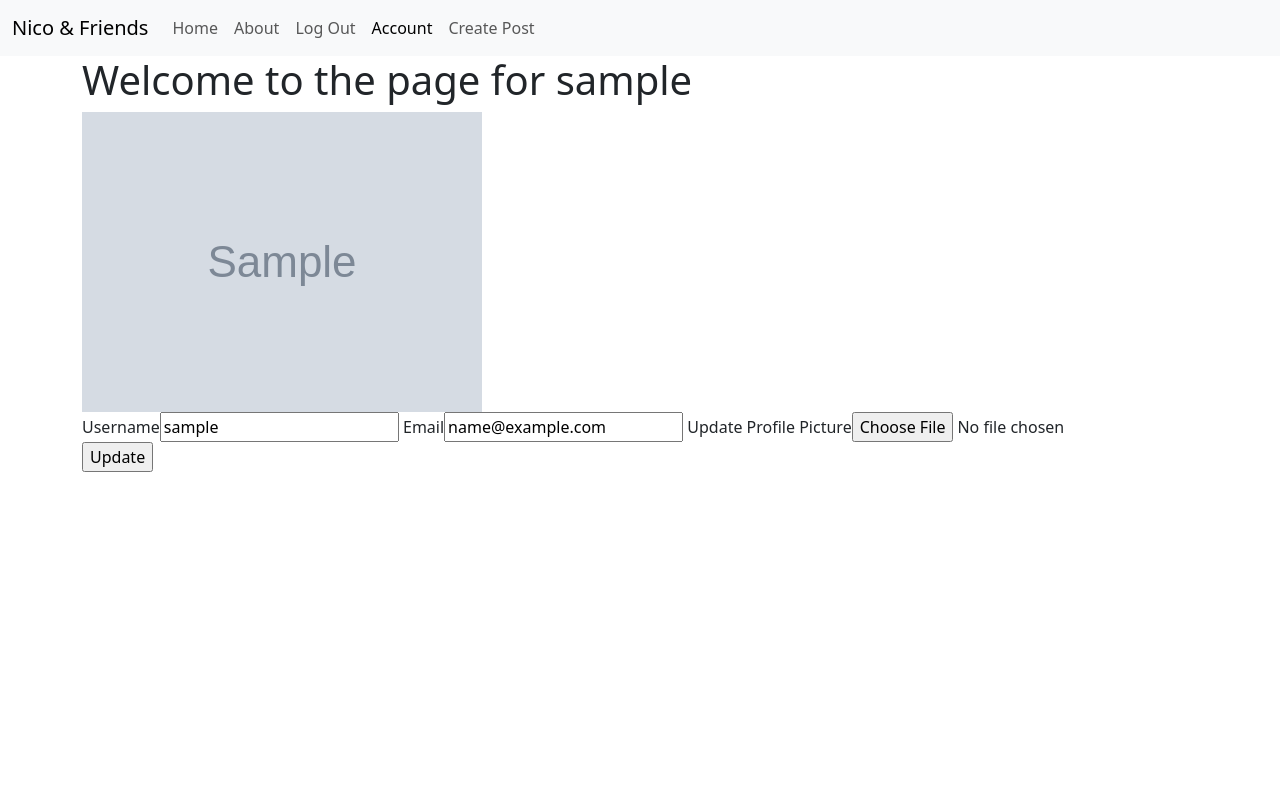
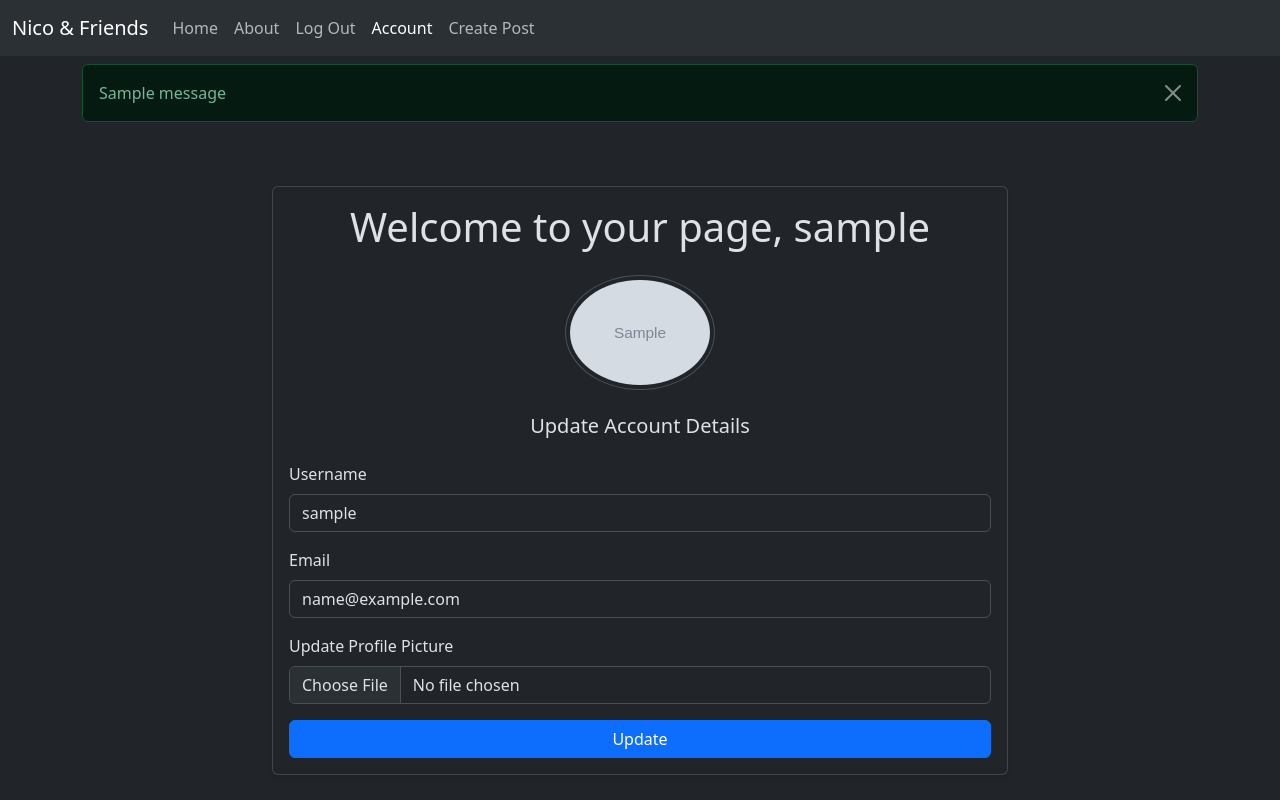
Before and after one commit to Nic0cava/Nicos_Flask_Social_Company_Blog_Project, a Flask app: page /account in a window 1280 px wide. Run offline with Flask 3, Linux system fonts and the light colour scheme; a user stored in the database is signed in; tables that the repository leaves empty hold one stand-in row (values such as "Sample post"); grey boxes marked "Sample" are stand-in pictures; one stand-in notice (Sample message) is shown; parts of the project's set-up code (start-up, migrations or seed data) failed here and were passed over; some libraries are stand-ins or nearby versions.

Commit message:
updated front-end and added dark-mode

```diff
--- a/companyblog/blog_posts/views.py
+++ b/companyblog/blog_posts/views.py
@@ -20,7 +20,7 @@ def create_post():
 
         db.session.add(blog_post)
         db.session.commit()
-        flash('Blog Post Created')
+        flash('Blog Post Created', 'success')
         return redirect(url_for('core.index'))
 
     return render_template('create_post.html',form=form)
@@ -48,7 +48,7 @@ def update(blog_post_id):
         blog_post.title = form.title.data
         blog_post.text = form.text.data
         db.session.commit()
-        flash('Blog Post Updated')
+        flash('Blog Post Updated', 'success')
         return redirect(url_for('blog_posts.blog_post',blog_post_id=blog_post_id))
 
     elif request.method == 'GET':
@@ -69,5 +69,5 @@ def delete_post(blog_post_id):
 
     db.session.delete(blog_post)
     db.session.commit()
-    flash('Blog Post Deleted')
+    flash('Blog Post Deleted', 'danger')
     return redirect(url_for('core.index'))
--- a/companyblog/static/style.css
+++ b/companyblog/static/style.css
@@ -0,0 +1,10 @@
+
+/* Fix blurred default profile picture img*/
+.pixelated {
+  /* Standard */
+  image-rendering: crisp-edges;
+  /* Chrome, Safari */
+  image-rendering: -webkit-optimize-contrast;
+  /* Firefox */
+  image-rendering: pixelated;
+}
--- a/companyblog/templates/account.html
+++ b/companyblog/templates/account.html
@@ -1,17 +1,51 @@
 {% extends "base.html" %}
 {% block content %}
-<div class="container">
-    <h1>Welcome to the page for {{current_user.username}}</h1>
-    <img src="{{url_for('static',filename='profile_pics/'+current_user.profile_image)}}">
-
-</div>
-<div class="container">
-    <form method="POST" action="" enctype="multipart/form-data">
-        {{form.hidden_tag()}}
-        {{form.username.label}}{{form.username()}}
-        {{form.email.label}}{{form.email()}}
-        {{form.picture.label}}{{form.picture()}}
-        {{form.submit()}}
-    </form>
+<div class="container mt-2">
+    {% with messages = get_flashed_messages(with_categories=true) %}
+      {% if messages %}
+        {% for category, message in messages %}
+          <div class="alert alert-{{ category }} alert-dismissible fade show" role="alert">
+            {{ message }}
+            <button type="button" class="btn-close" data-bs-dismiss="alert" aria-label="Close"></button>
+          </div>
+        {% endfor %}
+      {% endif %}
+    {% endwith %}
+  </div>
+<div class="container mb-4">
+  <div class="row justify-content-center">
+    <div class="col-md-8">
+      <div class="card mt-5 shadow-sm">
+        <div class="card-body">
+          <h1 class="card-title text-center mb-4">Welcome to your page, {{ current_user.username }}</h1>
+          <div class="text-center mb-4">
+            <img src="{{ url_for('static', filename='profile_pics/' + current_user.profile_image) }}"
+                 class="pixelated rounded-circle img-thumbnail"
+                 alt="Profile picture of {{ current_user.username }}"
+                 width="150">
+          </div>
+          <h2 class="h5 text-center mb-4">Update Account Details</h2>
+          <form method="POST" enctype="multipart/form-data">
+            {{ form.hidden_tag() }}
+            <div class="mb-3">
+              {{ form.username.label(class="form-label") }}
+              {{ form.username(class="form-control") }}
+            </div>
+            <div class="mb-3">
+              {{ form.email.label(class="form-label") }}
+              {{ form.email(class="form-control") }}
+            </div>
+            <div class="mb-3">
+              {{ form.picture.label(class="form-label") }}
+              {{ form.picture(class="form-control") }}
+            </div>
+            <div class="d-grid">
+              {{ form.submit(class="btn btn-primary btn-block") }}
+            </div>
+          </form>
+        </div>
+      </div>
+    </div>
+  </div>
 </div>
 {% endblock %}
--- a/companyblog/templates/base.html
+++ b/companyblog/templates/base.html
@@ -1,13 +1,13 @@
 <!DOCTYPE html>
-<html lang="en">
+<html lang="en"  data-bs-theme="dark">
 <head>
     <meta charset="UTF-8">
     <meta name="viewport" content="width=device-width, initial-scale=1.0">
-    <title>Company Blog</title>
+    <title>Nico & Friends</title>
     <link href="https://cdn.jsdelivr.net/npm/bootstrap@5.3.6/dist/css/bootstrap.min.css" rel="stylesheet" integrity="sha384-4Q6Gf2aSP4eDXB8Miphtr37CMZZQ5oXLH2yaXMJ2w8e2ZtHTl7GptT4jmndRuHDT" crossorigin="anonymous">
     <script src="https://cdn.jsdelivr.net/npm/bootstrap@5.3.6/dist/js/bootstrap.bundle.min.js" integrity="sha384-j1CDi7MgGQ12Z7Qab0qlWQ/Qqz24Gc6BM0thvEMVjHnfYGF0rmFCozFSxQBxwHKO" crossorigin="anonymous"></script>
   <link rel="stylesheet" href="{{ url_for('static', filename='style.css') }}">
-  <!-- <link rel="icon" href="{{ url_for('static', filename='Espresso.png') }}" type="image/png"> -->
+  <link rel="icon" href="{{ url_for('static', filename='profile_pics/default_profile.png') }}" type="image/png">
 </head>
 <body>
     <nav class="navbar navbar-expand-lg bg-body-tertiary">
--- a/companyblog/templates/index.html
+++ b/companyblog/templates/index.html
@@ -23,7 +23,7 @@
             <h2><a class="card-title" href="{{url_for('blog_posts.blog_post',blog_post_id=post.id)}}">{{post.title}}</a></h2>
             <a href="{{url_for('users.user_posts',username=post.author.username)}}">Written By: {{post.author.username}}</a>
             <p>Published on: {{post.date.strftime('%Y-%m-%d')}}</p>
-            <a class="btn btn-primary" href="{{url_for('blog_posts.blog_post',blog_post_id=post.id)}}">Read Blog Post</a>
+            <a class="btn btn-outline-primary mt-2" href="{{url_for('blog_posts.blog_post',blog_post_id=post.id)}}">Read Blog Post</a>
         </div>
     </div>
     {% endfor %}
--- a/companyblog/users/views.py
+++ b/companyblog/users/views.py
@@ -95,7 +95,7 @@ def account():
         current_user.username = form.username.data
         current_user.email = form.email.data
         db.session.commit()
-        flash('User Account Updated!')
+        flash('User Account Updated!', 'success')
         return redirect(url_for('users.account'))
     elif request.method == "GET":
         form.username.data = current_user.username
```
Also changed, not shown: companyblog/templates/blog_post.html (+57 -27 lines), companyblog/templates/create_post.html (+26 -6 lines), companyblog/templates/error_pages/403.html (+15 -2 lines), companyblog/templates/error_pages/404.html (+17 -2 lines), companyblog/templates/user_blog_posts.html (+47 -17 lines), companyblog/static/profile_pics/default_profile.png.
